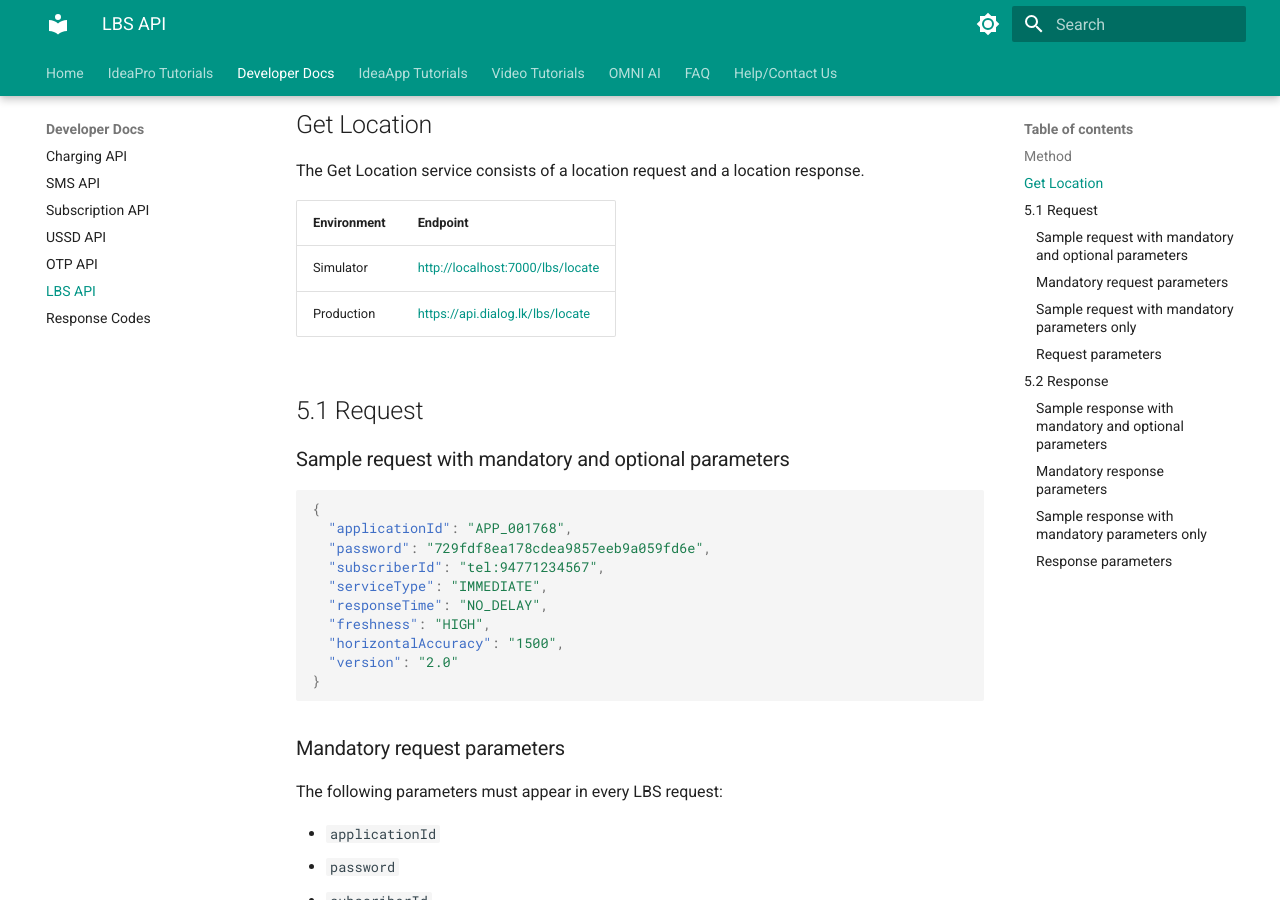
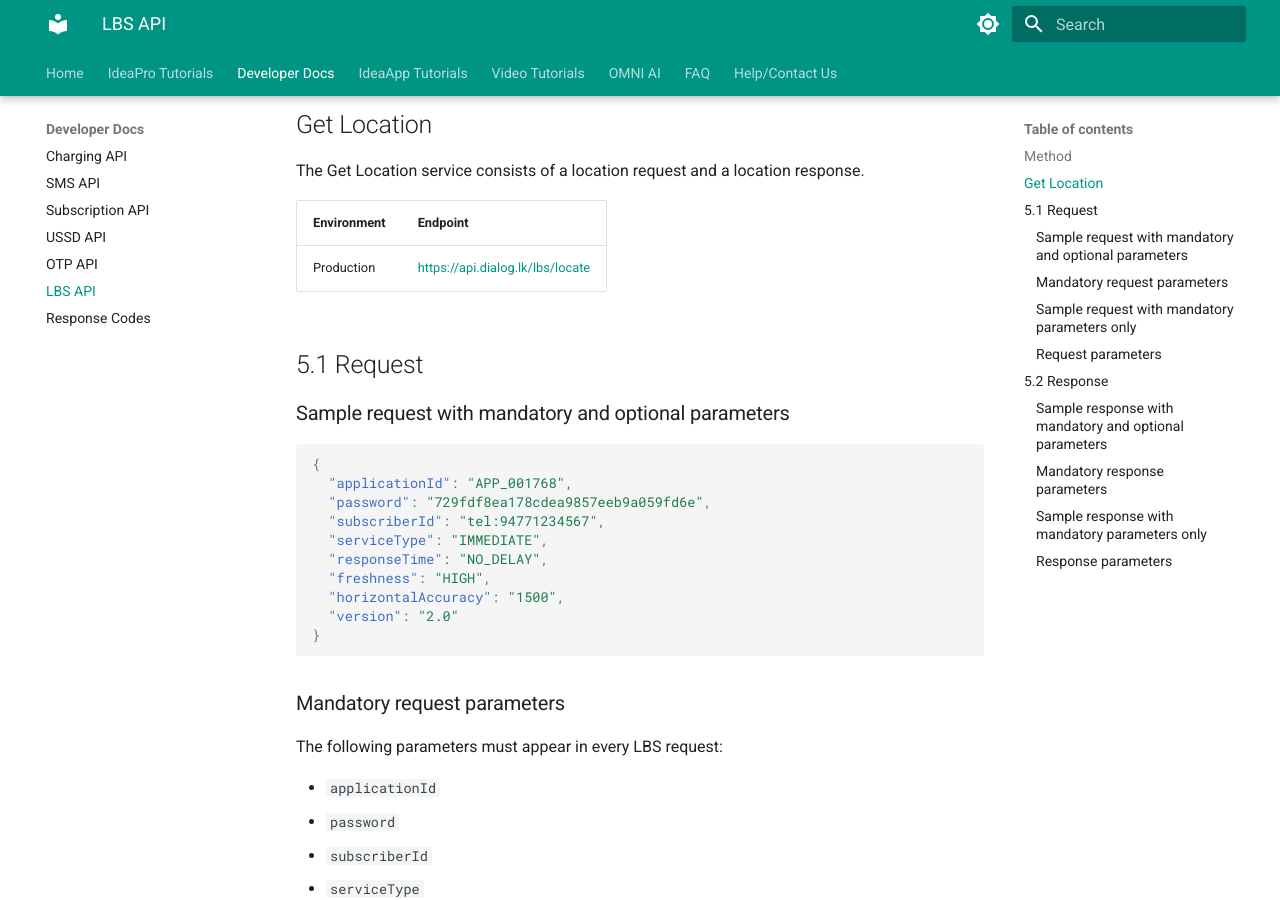
Before and after one commit to ideabizmart/Docs-Ideamart-v2, an MkDocs documentation site: the page built from docs/developer-docs/lbs-api.md, in a window 1280 px wide and 900 px high, scrolled down 488 px. Built offline with MkDocs 1.6.1 and Material for MkDocs 9.7.7, drawn with Linux system fonts in a browser that asks for light colours.

Commit message:
Update lbs-api.md

```diff
--- a/docs/developer-docs/lbs-api.md
+++ b/docs/developer-docs/lbs-api.md
@@ -16,7 +16,6 @@ The Get Location service consists of a location request and a location response.
 
 | Environment | Endpoint |
 |---|---|
-| Simulator | [http://localhost:7000/lbs/locate](http://localhost:7000/lbs/locate) |
 | Production | [https://api.dialog.lk/lbs/locate](https://api.dialog.lk/lbs/locate) |
 
 ## 5.1 Request
```
